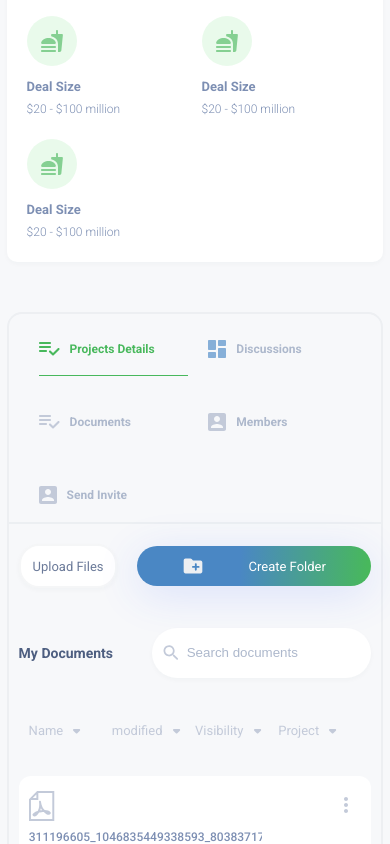
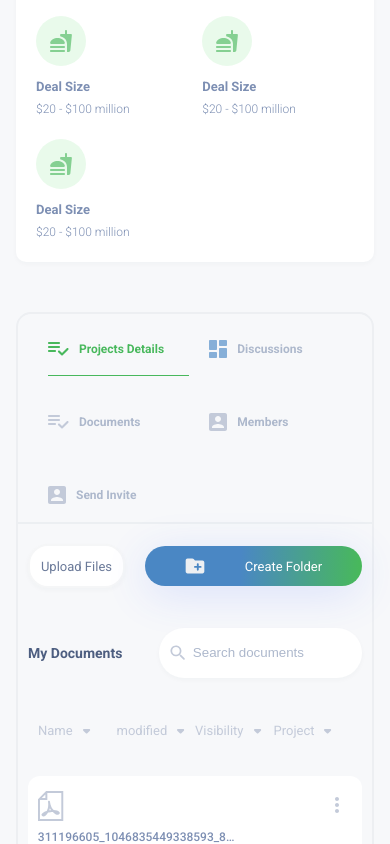
Before and after one commit to nolimit-buzz/hatch, a plain HTML site: page project-single.html in a window 390 px wide. Both pictures are taken after a click on the element "Documents". Shown: the part 751-1595 px from the top of the page. Drawn offline with nearby package versions, Linux system fonts and the light colour scheme.

Commit message:
Update CSS : Responsiveness

```diff
--- a/mainv1.css
+++ b/mainv1.css
@@ -640,7 +640,7 @@ margin-bottom: 20px;
         gap: 10px;
         position: relative;
     }
-    #documents .document-list .document div:nth-of-type(1){  order:1;}
+    #documents .document-list .document div:nth-of-type(1){  order:1;width:200px;}
     #documents .document-list .document div:nth-of-type(5){
         order:2;
         position: absolute;
@@ -664,17 +664,16 @@ margin-bottom: 20px;
     font-size: 12px;
     line-height: 20px;
     color: #7D8FB3;
-    /* display: flex; */
     align-items: center;
     gap: 10px;
-    /* flex-basis: 30%; */
-    /* grid-column: span 2; */
 }
+
 #documents .document-list .document .name span{
-width:70%;
-display: flex;
+    width: 100%;
+    display: block;
     overflow: hidden;
-    text-overflow: ellipsis;}
+    text-overflow: ellipsis;
+}
 
 #documents .document-list .document:not(.name){
     font-weight: 400;
@@ -1148,6 +1147,10 @@ gap:30px;
         gap:08px;
         justify-content: space-between;
         }
+
+        #message-codd .pending-invite{
+            width: 53%!important;
+            }
 }
 
 #message-codd .pending-invite{
```
